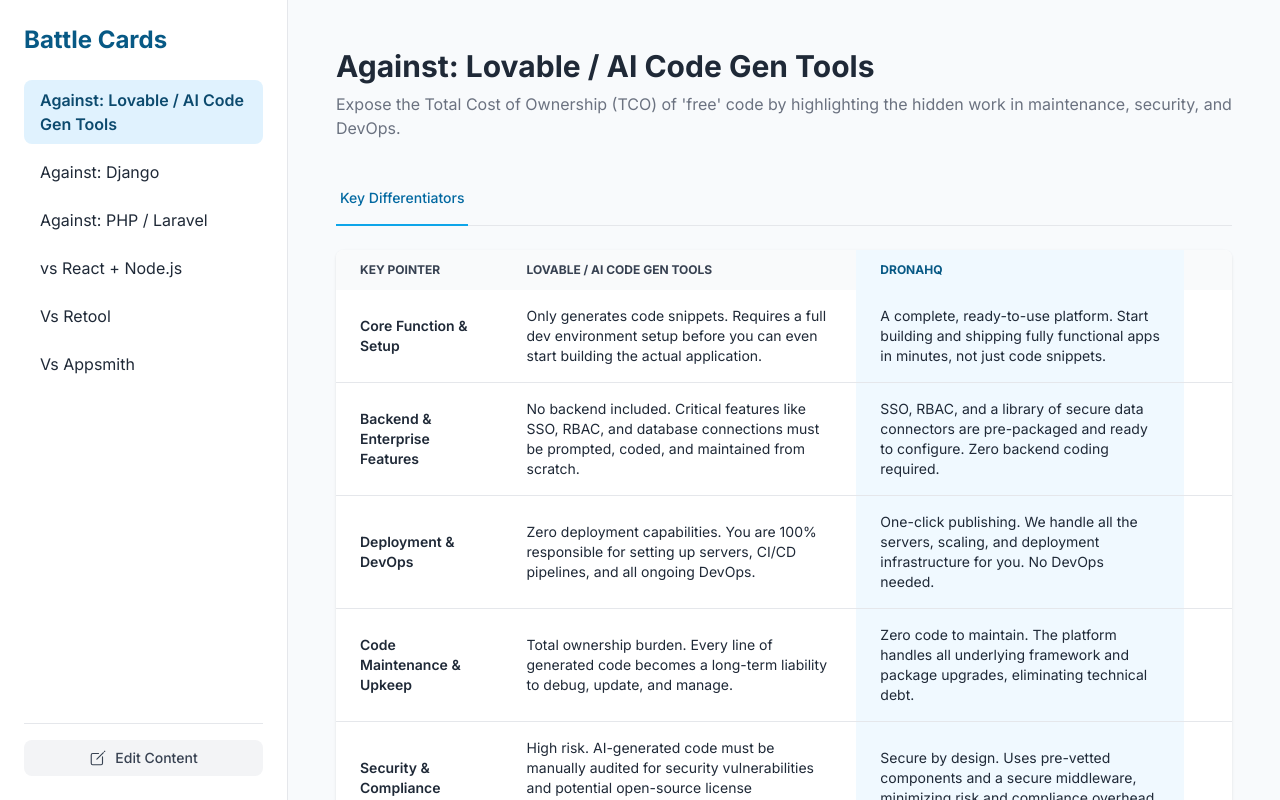
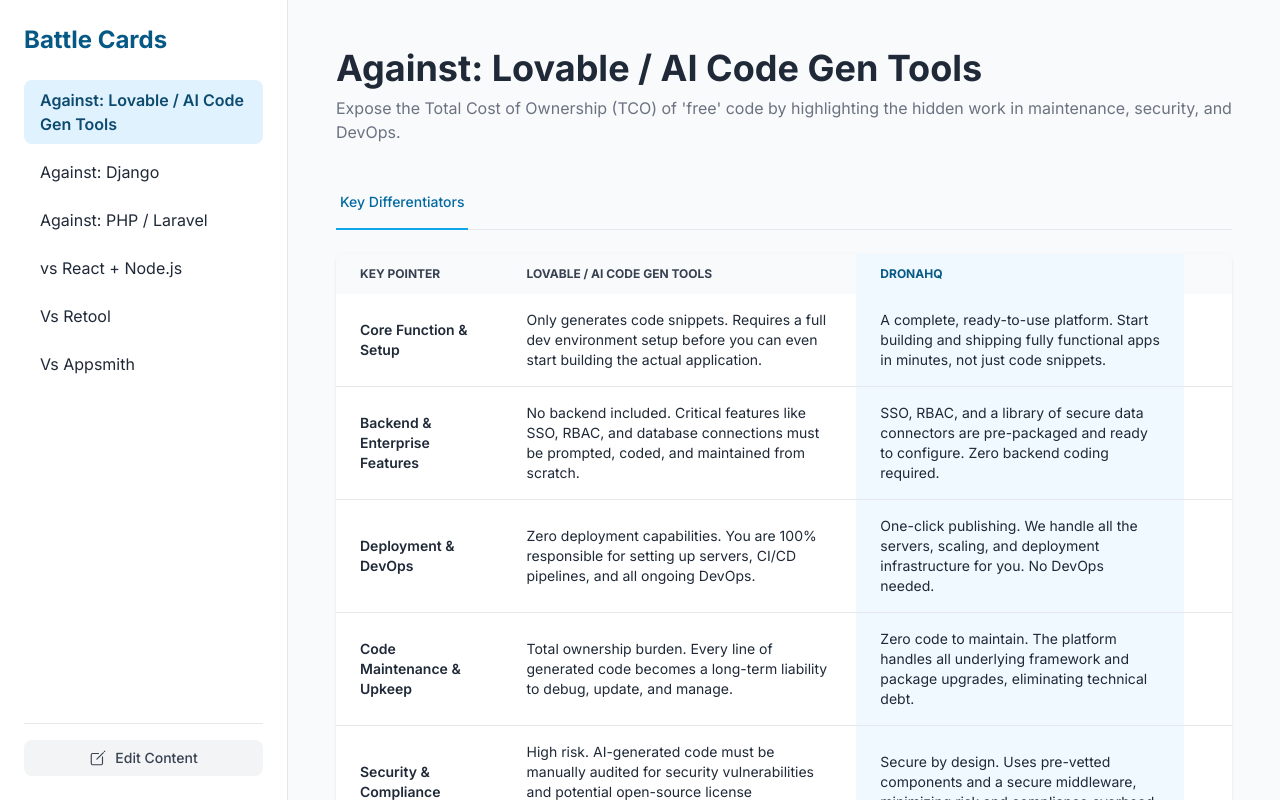
Before and after one commit to jinen83/battlecards, a plain HTML site: page index.html in a window 1280 px wide. Drawn offline with nearby package versions, Linux system fonts and the light colour scheme.

Commit message:
Update index.html

```diff
--- a/index.html
+++ b/index.html
@@ -383,7 +383,8 @@
                     return `<div id="${tab.id}" class="content-pane sub-tab-content">${tab.description ? `<p class="text-gray-600 mb-4 editable" data-path="${cardId}.tabs[${tabIndex}].description">${parseMarkdown(tab.description)}</p>` : ''}<div class="table-container overflow-x-auto bg-white rounded-lg shadow"><table class="w-full text-sm text-left"><thead class="text-xs text-gray-700 uppercase bg-gray-50">${tableHeaderHTML}</thead><tbody>${rowsHTML}</tbody></table><div class="p-4 edit-control"><button class="text-sm font-medium text-sky-600 hover:text-sky-800" data-action="add-row" data-path="${cardId}.tabs[${tabIndex}].content" data-type="${tab.type}">+ Add Row</button></div></div></div>`;
                 }).join('');
 
-                return `<div id="${cardId}" class="content-pane battle-card-content"><div class="flex justify-between items-center"><h2 class="text-2xl md:text-3xl font-bold mb-2 editable" data-path="${cardId}.title">${parseMarkdown(cardData.title)}</h2>${createDeleteBtn(cardId)}</div><p class="text-gray-500 mb-8 editable" data-path="${cardId}.subtitle">${parseMarkdown(cardData.subtitle)}</p><div class="border-b border-gray-200 mb-6"><nav class="sub-tab-nav -mb-px flex flex-wrap space-x-4 sm:space-x-8">${tabsNavHTML}</nav></div>${tabsContentHTML}</div>`;
+                return `<div id="${cardId}" class="content-pane battle-card-content"><div class="flex justify-between items-center"><h2 class="text-3xl md:text-4xl font-bold mb-2 editable" data-path="${cardId}.title">${parseMarkdown(cardData.title)}</h2>${createDeleteBtn(cardId)}</div><p class="text-gray-500 mb-8 editable" data-path="${cardId}.subtitle">${parseMarkdown(cardData.subtitle)}</p><div class="border-b border-gray-200 mb-6"><nav class="sub-tab-nav -mb-px flex flex-wrap space-x-4 sm:space-x-8">${tabsNavHTML}</nav></div>${tabsContentHTML}</div>`;
+
             }
 
             // --- App Logic ---
```
